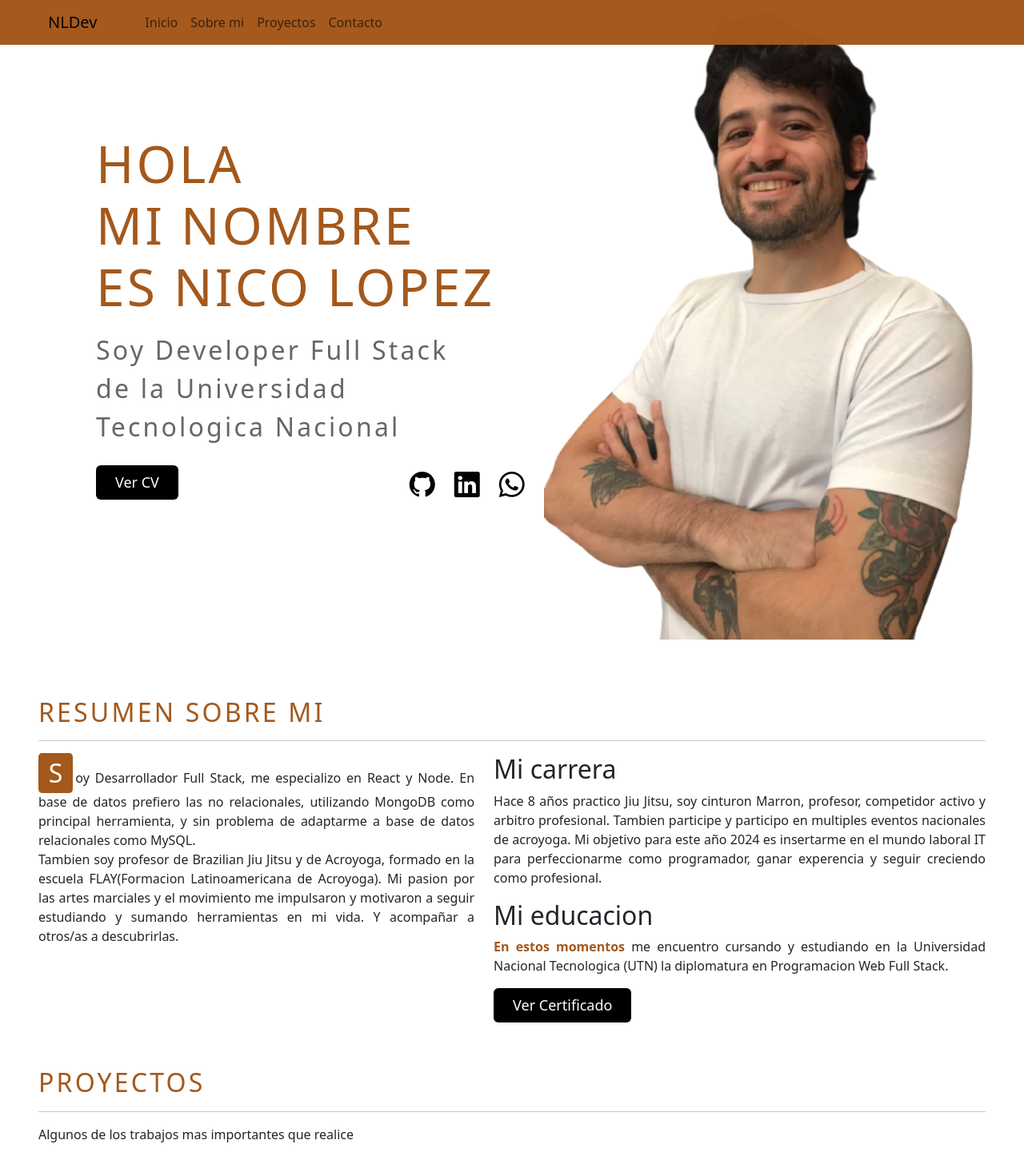
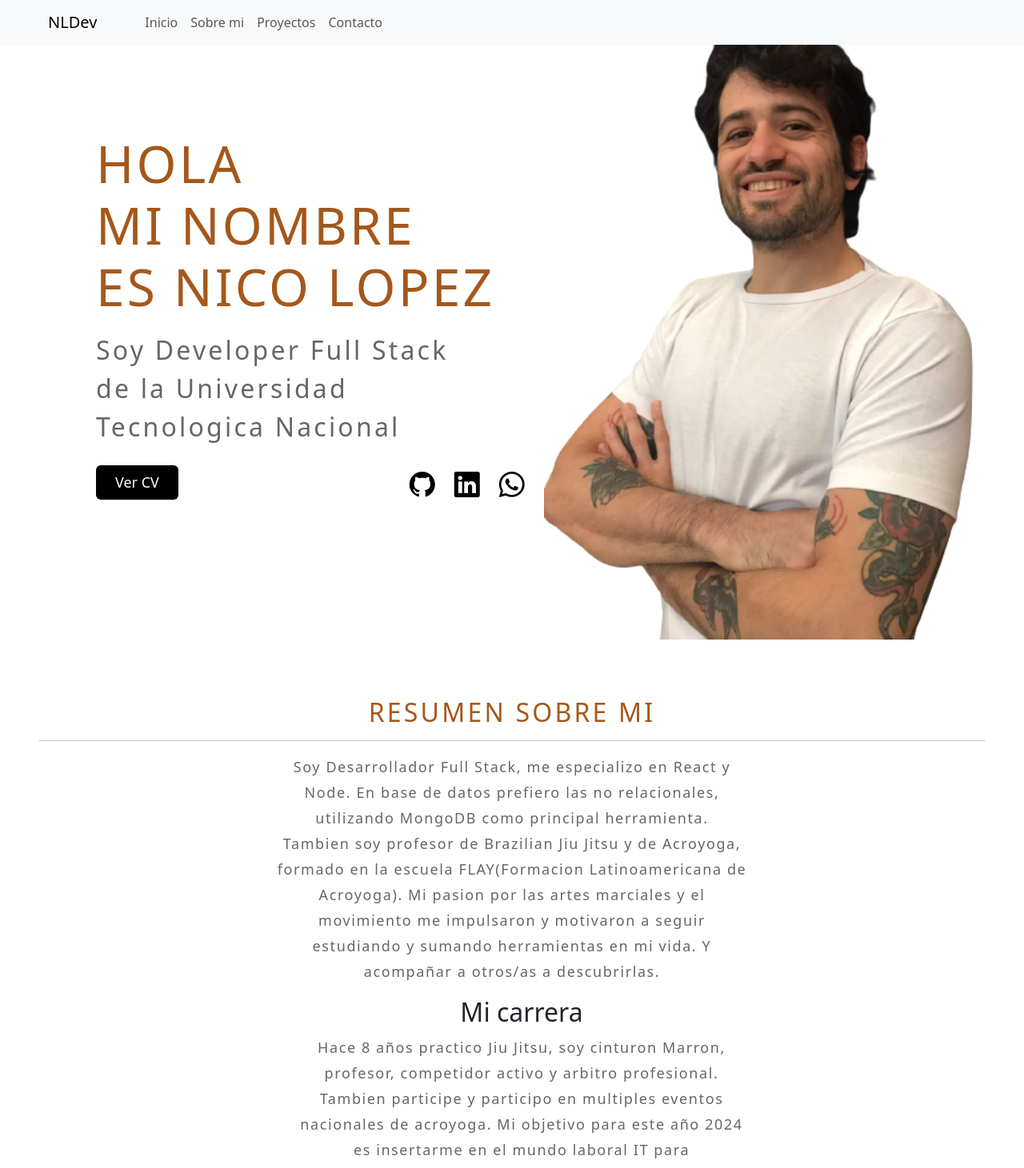
Before and after one commit to NicoLopezBjj/portfolio2.0, a React (Vite) app: page / in a window 1280 px wide. Shown: the top 1461 px of the page at 80% size. Built offline with nearby package versions, Linux system fonts and the light colour scheme.

Commit message:
center section information about me

```diff
--- a/src/Components/Header/Header.jsx
+++ b/src/Components/Header/Header.jsx
@@ -14,15 +14,15 @@ const Header = () => {
     }
 
     return(
-    <nav className="navbar navbar-expand-lg bg-body-tertiary fixed-top marron ">
-        <div className="container-fluid justify-content-evenly ">
+    <nav className="navbar navbar-expand-lg bg-body-tertiary fixed-top">
+        <div className="container-fluid ">
             <a className="navbar-brand mx-md-5 me-1">NLDev</a>
             <button className="navbar-toggler" type="button"  onClick={toggleMenu}
                     aria-expanded={isMenuOpen} aria-controls="navbarNavAltMarkup" aria-label="Toggle navigation">
             <span className="navbar-toggler-icon"></span>
             </button>
             <div className={`collapse navbar-collapse ${isMenuOpen ? 'show' : ''}`} id="navbarNavAltMarkup">
-                <div className="navbar-nav margin px-1 overFlow">
+                <div className="navbar-nav margin px-1 overFlow w-100">
                     <a className="nav-link " aria-current="page" href="#inicio" onClick={handleLinkClick} >Inicio</a>
                     <a className="nav-link " href="#resumen" onClick={handleLinkClick}>Sobre mi</a>
                     <a className="nav-link " href="#lastJob" onClick={handleLinkClick}>Proyectos</a>
--- a/src/Components/SectionDos/SectionDos.css
+++ b/src/Components/SectionDos/SectionDos.css
@@ -23,3 +23,14 @@
     height: 25rem;
     width: 40rem;
 }
+
+.centrado{
+    margin: 0 auto;
+}
+
+.textoGris{
+    color: #696466;
+    letter-spacing: 0.1rem;
+    line-height: 2rem;
+    font-size: large;
+}
--- a/src/Components/SectionDos/SectionDos.jsx
+++ b/src/Components/SectionDos/SectionDos.jsx
@@ -4,21 +4,20 @@ const SectionDos = () => {
     const imageCertificado = "./certificado.jpg"
 
     return(
-        <div id="resumen" className="px-5 pt-4 mt-md-5">
+        <div id="resumen" className="px-5 pt-4 mt-md-5 text-center">
             <h2 className='titleBrown'>Resumen sobre mi</h2>
             <hr />
-            <div className="d-flex flex-md-row flex-column text-justify  ">
+            <div className=" flex-md-row text-center text-justify  w-50 align-items-center centrado ">
                 <div>
-                    <p className='colorGris'><span className='cuadrado'>S</span>oy Desarrollador Full Stack, me especializo en React y Node. En base de datos prefiero las no relacionales, utilizando MongoDB como principal herramienta, y sin problema de adaptarme a base de datos relacionales como MySQL.<br/>
+                    <p className='textoGris'><span>S</span>oy Desarrollador Full Stack, me especializo en React y Node. En base de datos prefiero las no relacionales, utilizando MongoDB como principal herramienta.<br/>
                     Tambien soy profesor de Brazilian Jiu Jitsu y de Acroyoga, formado en la escuela FLAY(Formacion Latinoamericana de Acroyoga). Mi pasion por las artes marciales y el movimiento me impulsaron y motivaron a seguir estudiando y sumando herramientas en mi vida. Y acompañar a otros/as a descubrirlas.</p>
                 </div>
-                <div className='ps-md-4 d-flex flex-column'>
+                <div className='ps-md-4 d-flex flex-column justify-content-center'>
                     <h2 className='titleBlack'>Mi carrera</h2>
-                    <p className='colorGris'> Hace 8 años practico Jiu Jitsu, soy cinturon Marron, profesor, competidor activo y arbitro profesional. Tambien participe y participo en multiples eventos nacionales de acroyoga. Mi objetivo para este año 2024 es insertarme en el mundo laboral IT para perfeccionarme como programador, ganar experencia y seguir creciendo como profesional.</p>
+                    <p className='textoGris'> Hace 8 años practico Jiu Jitsu, soy cinturon Marron, profesor, competidor activo y arbitro profesional. Tambien participe y participo en multiples eventos nacionales de acroyoga. Mi objetivo para este año 2024 es insertarme en el mundo laboral IT para perfeccionarme como programador, ganar experencia y seguir creciendo como profesional.</p>
                     <h2 className='titleBlack'>Mi educacion</h2>
-                    <p className='colorGris'><span className='marronLetra bold pad'>En estos momentos</span> me encuentro cursando y estudiando en la Universidad Nacional Tecnologica (UTN) la diplomatura en Programacion Web Full Stack.</p>
+                    <p className='textoGris'><span className='marronLetra bold pad'>Termine la Diplomatura en Programacion Web Full Stack</span> en la Universidad Tecnologica Nacional.</p>
                     <a href=""><button className="btn btn-primary color border-0 px-4 py-2 mb-2 x-large" href="#cv">Ver Certificado</button></a>
-
                 </div>
             </div>
                     {/* <img className='imgCertificado' src={imageCertificado} alt="" /> */}
```
